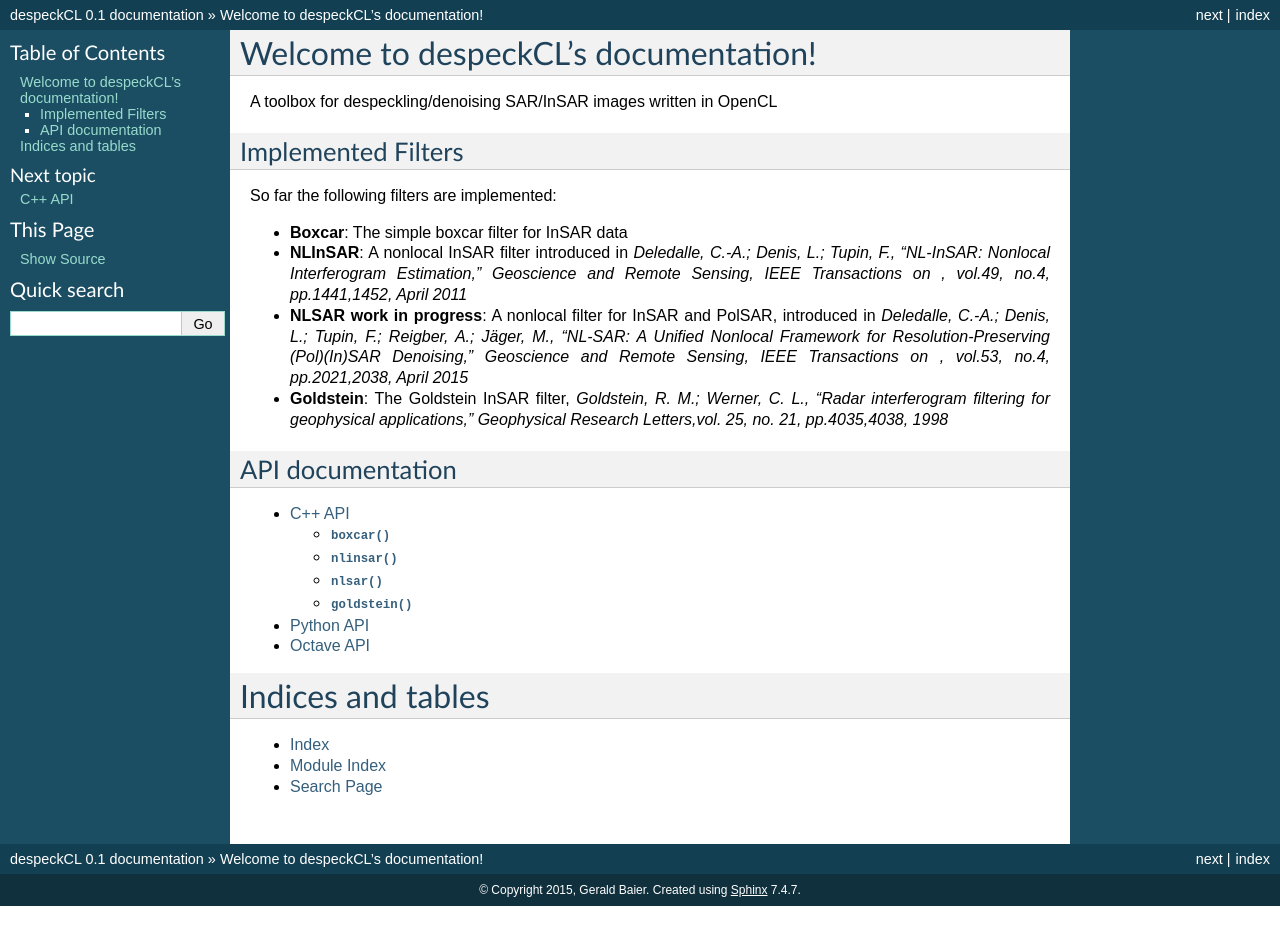
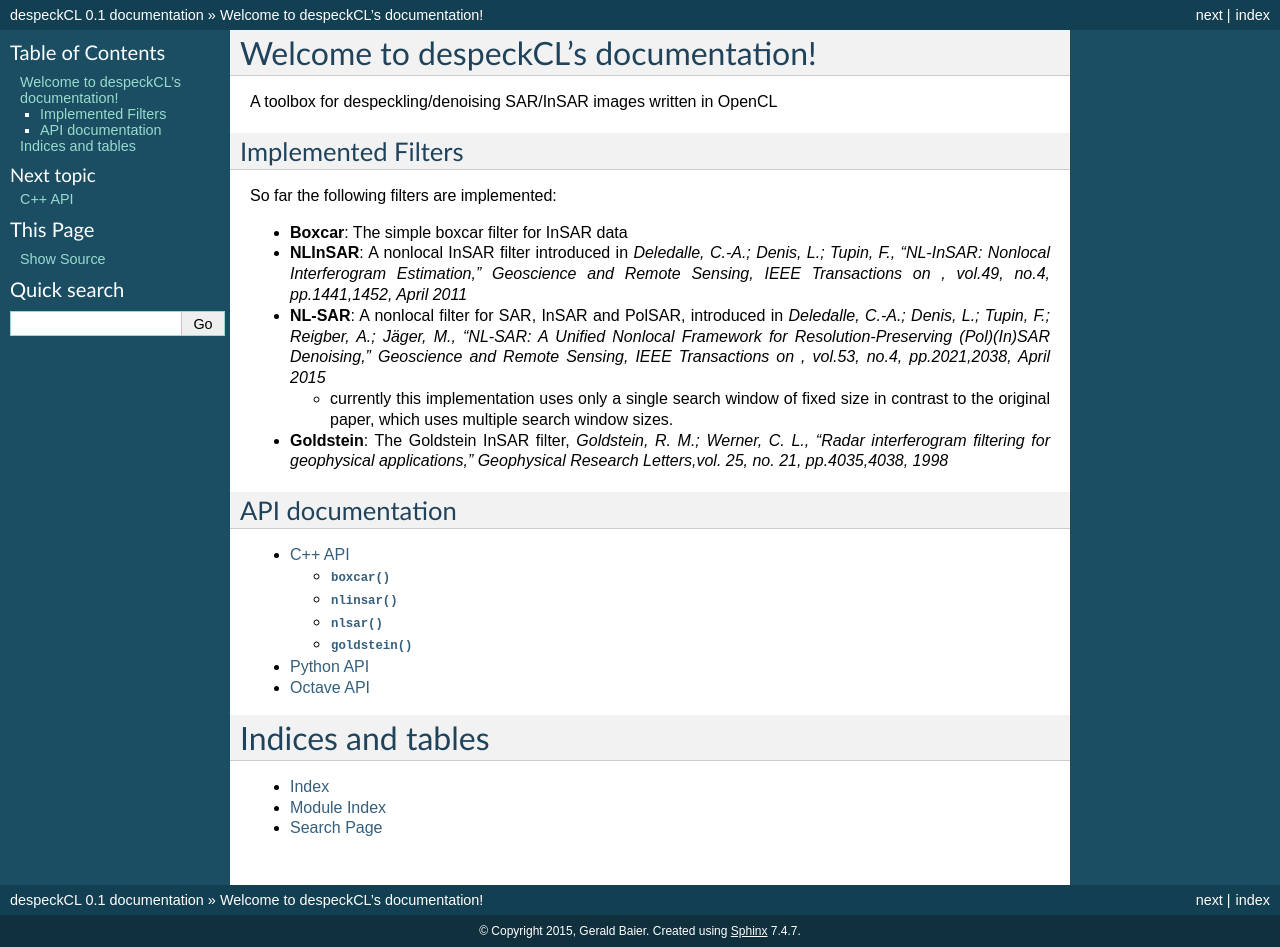
Before and after one commit to gbaier/despeckCL, a Sphinx documentation site: the page built from doc/index.rst, in a window 1280 px wide. Built offline with Sphinx 7.4.7, drawn with Linux system fonts in a browser that asks for light colours; before the commit the page ends 906 px from its top, so only the background shows below that.

Commit message:
updated NL-SAR's Sphinx description

```diff
--- a/doc/index.rst
+++ b/doc/index.rst
@@ -15,7 +15,10 @@
 
 * **Boxcar**: The simple boxcar filter for InSAR data
 * **NLInSAR**: A nonlocal InSAR filter introduced in *Deledalle, C.-A.; Denis, L.; Tupin, F., "NL-InSAR: Nonlocal Interferogram Estimation," Geoscience and Remote Sensing, IEEE Transactions on , vol.49, no.4, pp.1441,1452, April 2011*
-* **NLSAR work in progress**: A nonlocal filter for InSAR and PolSAR, introduced in *Deledalle, C.-A.; Denis, L.; Tupin, F.; Reigber, A.; Jäger, M., "NL-SAR: A Unified Nonlocal Framework for Resolution-Preserving (Pol)(In)SAR Denoising," Geoscience and Remote Sensing, IEEE Transactions on , vol.53, no.4, pp.2021,2038, April 2015*
+* **NL-SAR**: A nonlocal filter for SAR, InSAR and PolSAR, introduced in *Deledalle, C.-A.; Denis, L.; Tupin, F.; Reigber, A.; Jäger, M., "NL-SAR: A Unified Nonlocal Framework for Resolution-Preserving (Pol)(In)SAR Denoising," Geoscience and Remote Sensing, IEEE Transactions on , vol.53, no.4, pp.2021,2038, April 2015*
+
+  * currently this implementation uses only a single search window of fixed size in contrast to the original paper, which uses multiple search window sizes.
+
 * **Goldstein**: The Goldstein InSAR filter, *Goldstein, R. M.; Werner, C. L., "Radar interferogram filtering for geophysical applications," Geophysical Research Letters,vol. 25, no. 21, pp.4035,4038, 1998*
 
 
```
